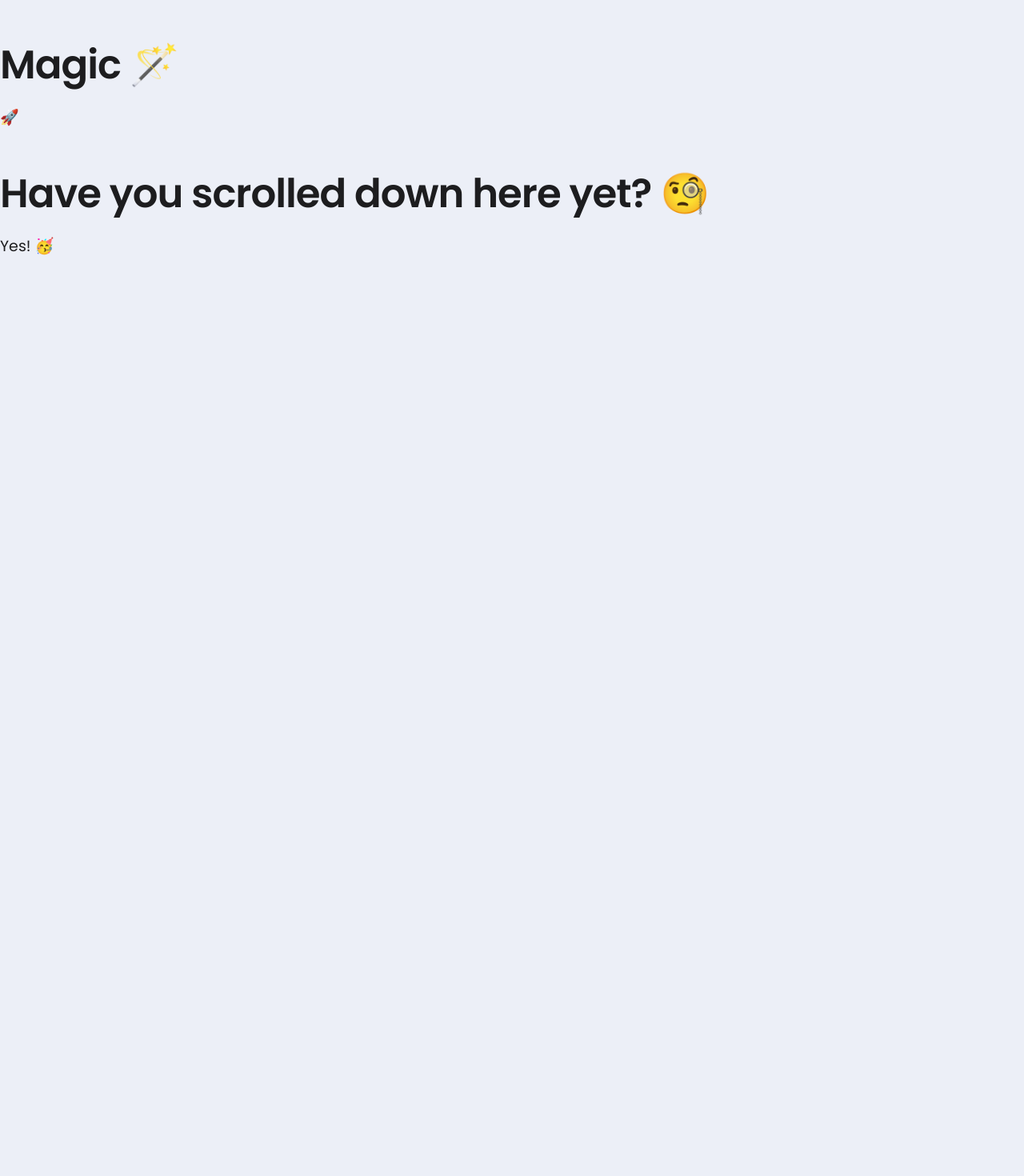
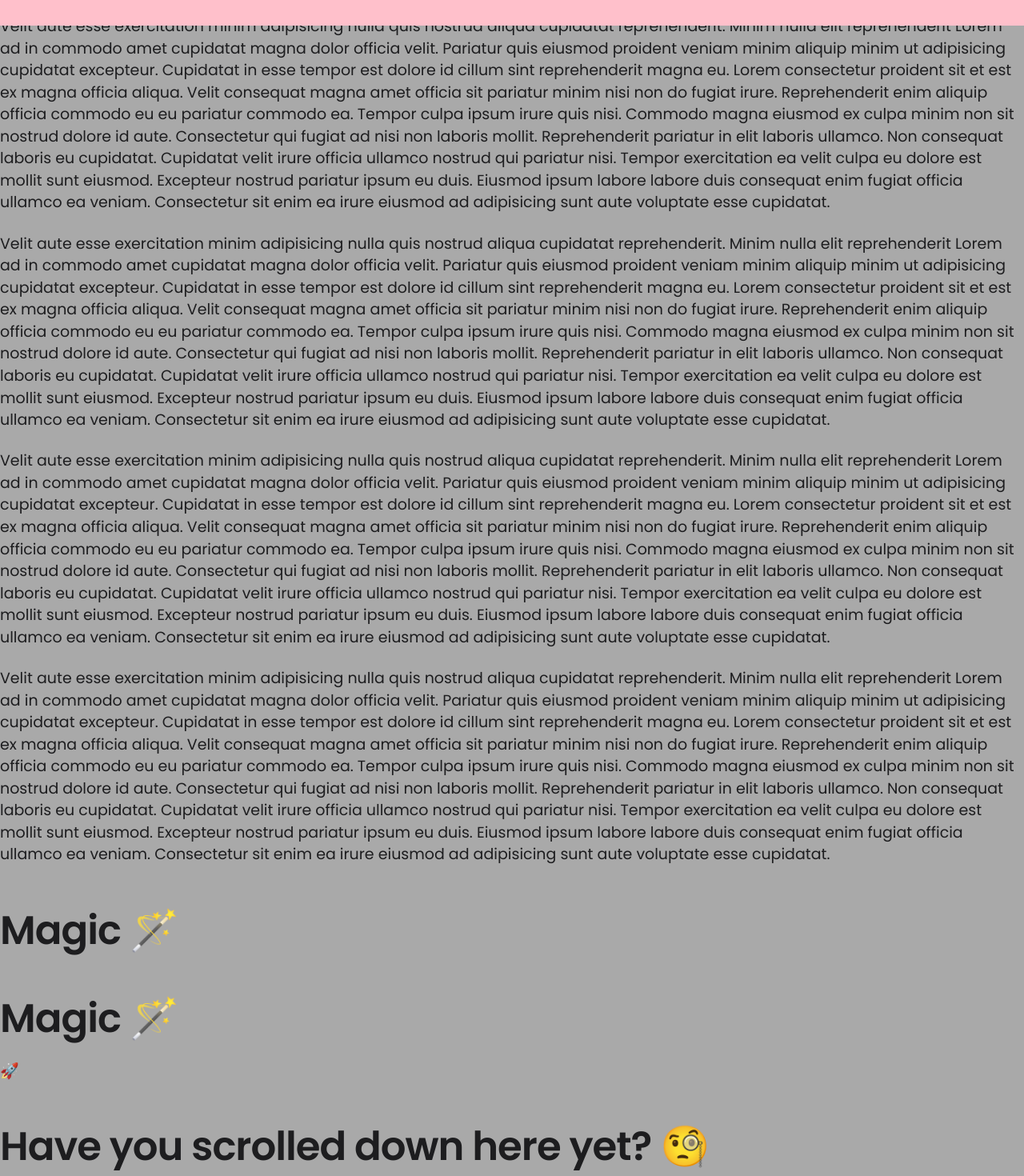
Before and after one commit to kr1st1nagr03g3r/kristinagroegerca, a Next.js app: page /scroll in a window 1280 px wide. Shown: the top 1470 px of the page at 80% size. Before the commit the page ends 800 px from the top, so only its background shows below. Built offline with nearby package versions, Linux system fonts and the light colour scheme; a web font is replaced by a local one.

Commit message:
nav styles

```diff
--- a/components/Container.js
+++ b/components/Container.js
@@ -1,6 +1,6 @@
 function Container({ children }) {
     return (
-      <div className="sevenSevenSix">
+      <div className="thicc">
           {children}
         </div>
 
--- a/package.json
+++ b/package.json
@@ -3,7 +3,7 @@
   "version": "0.1.0",
   "private": true,
   "scripts": {
-    "dev": "next dev",
+    "dev": "NODE_OPTIONS='--inspect' next dev",
     "build": "next build",
     "start": "next start",
     "lint": "next lint"
--- a/pages/scroll.js
+++ b/pages/scroll.js
@@ -1,6 +1,7 @@
 // import { useRef, useEffect, useState } from 'react';
 import { useInView } from 'react-intersection-observer';
-import styles from '../styles/Nav.module.css'
+import styles from '../styles/Animations.module.css';
+import Navigation from '../components/Navigation'
 
 export default function Home() {
     const { ref: myRef, inView: myElementIsVisible } = useInView();
@@ -9,12 +10,60 @@ export default function Home() {
     return (
 
         <div>
+
+
+            <div ><p>Velit aute esse exercitation minim adipisicing nulla quis nostrud aliqua cupidatat reprehenderit. Minim nulla elit reprehenderit Lorem ad in commodo amet cupidatat magna dolor officia velit. Pariatur quis eiusmod proident veniam minim aliquip minim ut adipisicing cupidatat excepteur.
+
+                Cupidatat in esse tempor est dolore id cillum sint reprehenderit magna eu. Lorem consectetur proident sit et est ex magna officia aliqua. Velit consequat magna amet officia sit pariatur minim nisi non do fugiat irure. Reprehenderit enim aliquip officia commodo eu eu pariatur commodo ea. Tempor culpa ipsum irure quis nisi. Commodo magna eiusmod ex culpa minim non sit nostrud dolore id aute.
+
+                Consectetur qui fugiat ad nisi non laboris mollit. Reprehenderit pariatur in elit laboris ullamco. Non consequat laboris eu cupidatat. Cupidatat velit irure officia ullamco nostrud qui pariatur nisi.
+
+                Tempor exercitation ea velit culpa eu dolore est mollit sunt eiusmod. Excepteur nostrud pariatur ipsum eu duis. Eiusmod ipsum labore labore duis consequat enim fugiat officia ullamco ea veniam. Consectetur sit enim ea irure eiusmod ad adipisicing sunt aute voluptate esse cupidatat.</p></div>
+
+            <div><p>Velit aute esse exercitation minim adipisicing nulla quis nostrud aliqua cupidatat reprehenderit. Minim nulla elit reprehenderit Lorem ad in commodo amet cupidatat magna dolor officia velit. Pariatur quis eiusmod proident veniam minim aliquip minim ut adipisicing cupidatat excepteur.
+
+                Cupidatat in esse tempor est dolore id cillum sint reprehenderit magna eu. Lorem consectetur proident sit et est ex magna officia aliqua. Velit consequat magna amet officia sit pariatur minim nisi non do fugiat irure. Reprehenderit enim aliquip officia commodo eu eu pariatur commodo ea. Tempor culpa ipsum irure quis nisi. Commodo magna eiusmod ex culpa minim non sit nostrud dolore id aute.
+
+                Consectetur qui fugiat ad nisi non laboris mollit. Reprehenderit pariatur in elit laboris ullamco. Non consequat laboris eu cupidatat. Cupidatat velit irure officia ullamco nostrud qui pariatur nisi.
+
+                Tempor exercitation ea velit culpa eu dolore est mollit sunt eiusmod. Excepteur nostrud pariatur ipsum eu duis. Eiusmod ipsum labore labore duis consequat enim fugiat officia ullamco ea veniam. Consectetur sit enim ea irure eiusmod ad adipisicing sunt aute voluptate esse cupidatat.</p></div>
+
+                <div><p>Velit aute esse exercitation minim adipisicing nulla quis nostrud aliqua cupidatat reprehenderit. Minim nulla elit reprehenderit Lorem ad in commodo amet cupidatat magna dolor officia velit. Pariatur quis eiusmod proident veniam minim aliquip minim ut adipisicing cupidatat excepteur.
+
+Cupidatat in esse tempor est dolore id cillum sint reprehenderit magna eu. Lorem consectetur proident sit et est ex magna officia aliqua. Velit consequat magna amet officia sit pariatur minim nisi non do fugiat irure. Reprehenderit enim aliquip officia commodo eu eu pariatur commodo ea. Tempor culpa ipsum irure quis nisi. Commodo magna eiusmod ex culpa minim non sit nostrud dolore id aute.
+
+Consectetur qui fugiat ad nisi non laboris mollit. Reprehenderit pariatur in elit laboris ullamco. Non consequat laboris eu cupidatat. Cupidatat velit irure officia ullamco nostrud qui pariatur nisi.
+
+Tempor exercitation ea velit culpa eu dolore est mollit sunt eiusmod. Excepteur nostrud pariatur ipsum eu duis. Eiusmod ipsum labore labore duis consequat enim fugiat officia ullamco ea veniam. Consectetur sit enim ea irure eiusmod ad adipisicing sunt aute voluptate esse cupidatat.</p></div>
+
+<div><p>Velit aute esse exercitation minim adipisicing nulla quis nostrud aliqua cupidatat reprehenderit. Minim nulla elit reprehenderit Lorem ad in commodo amet cupidatat magna dolor officia velit. Pariatur quis eiusmod proident veniam minim aliquip minim ut adipisicing cupidatat excepteur.
+
+Cupidatat in esse tempor est dolore id cillum sint reprehenderit magna eu. Lorem consectetur proident sit et est ex magna officia aliqua. Velit consequat magna amet officia sit pariatur minim nisi non do fugiat irure. Reprehenderit enim aliquip officia commodo eu eu pariatur commodo ea. Tempor culpa ipsum irure quis nisi. Commodo magna eiusmod ex culpa minim non sit nostrud dolore id aute.
+
+Consectetur qui fugiat ad nisi non laboris mollit. Reprehenderit pariatur in elit laboris ullamco. Non consequat laboris eu cupidatat. Cupidatat velit irure officia ullamco nostrud qui pariatur nisi.
+
+Tempor exercitation ea velit culpa eu dolore est mollit sunt eiusmod. Excepteur nostrud pariatur ipsum eu duis. Eiusmod ipsum labore labore duis consequat enim fugiat officia ullamco ea veniam. Consectetur sit enim ea irure eiusmod ad adipisicing sunt aute voluptate esse cupidatat.</p></div>
+<div>
+                <div>
+                    <h2 ref={magicSectionRef}>
+                        Magic 🪄
+                    </h2>
+                    <p>
+                        {/* using template literals */}
+                        <span className={`${styles.navOuter} ${magicSectionIsVisible ? styles.animateNav : styles.animateNavOut}`}>
+
+                        </span>
+                    </p>
+                </div>
+            </div>
+
             <div>
                 <div>
                     <h2 ref={magicSectionRef}>
                         Magic 🪄
                     </h2>
                     <p>
+                        {/* using template literals */}
                         <span className={`${styles.rocket} ${magicSectionIsVisible ? styles.animateRocket : ''}`}>
                             🚀
                         </span>
@@ -27,7 +76,7 @@ export default function Home() {
                     <h2 ref={myRef}>
                         Have you scrolled down here yet? 🧐
                     </h2>
-
+                    {/* ? is the ternary operator */}
                     <p>{myElementIsVisible ? 'Yes! 🥳' : 'No 🙈'}</p>
                 </div>
             </div>
--- a/styles/Animations.module.css
+++ b/styles/Animations.module.css
@@ -29,3 +29,65 @@
       transform: scale(20) translate3D(100vw, -100vh, 0) rotate(0);
     }
   }
+
+  /* Animate Navigation UP on scroll */
+
+  /* Animate navigation up when scrolling */
+
+  .navOuter {
+    height: 140px;
+    width: 100vw;
+    background-color: #eceff7;
+    display: flex;
+    flex-direction: row;
+    flex-wrap: nowrap;
+    align-content: center;
+    justify-content: center;
+    align-items: center;
+    position: fixed;
+    top: 0px;
+    /* box-shadow: 4px 3px 20px 3px grey; */
+  }
+
+.animateNav {
+  animation-duration: 0.5s;
+  animation-name: animateNav;
+  animation-iteration-count: 1;
+  animation-fill-mode: forwards;
+  -webkit-animation-fill-mode: forwards;
+}
+
+@keyframes animateNav {
+  from {
+    height: 140px;
+    background-color: pink;
+    transition: all 500ms cubic-bezier(0.420, 0.000, 1.000, 1.000); /* ease-in */
+
+transition-timing-function: cubic-bezier(0.420, 0.000, 1.000, 1.000); /* ease-in */
+  }
+
+  to {
+   height: 32px;
+   background-color: pink;
+  }
+}
+
+.animateNavOut {
+    animation-duration: 0.5s;
+    animation-name: animateNavOut;
+    animation-iteration-count: 1;
+    animation-fill-mode: forwards;
+    -webkit-animation-fill-mode: forwards;
+  }
+
+@keyframes animateNavOut {
+  from {
+    height: 32px;
+    background-color: pink;
+  }
+
+  to {
+    height: 140px;
+   background-color: pink;
+  }
+}
--- a/styles/Nav.module.css
+++ b/styles/Nav.module.css
@@ -1,25 +1,24 @@
 .navOuter {
-  height: 140px;
+  height: 90px;
   width: 100vw;
-  background-color: #d3d3d3;
+  background-color: darkgrey;
   display: flex;
   flex-direction: row;
   flex-wrap: nowrap;
-  align-content: center;
-  justify-content: center;
+  position: fixed;
+  top: 0px;
+  /* box-shadow: 4px 3px 20px 3px grey; */
   align-items: center;
-  position: fixed;
-  /* box-shadow: 4px 3px 20px 3px grey; */
+  flex-grow: 0;
+  flex-shrink: 1;
+  flex-basis: auto;
 }
 
 .navInner {
-  width: 776px;
   display: flex;
   flex-direction: row;
-  flex-wrap: nowrap;
-  align-content: center;
-  justify-content: space-evenly;
-  align-items: center;
+  width: 776px;
+  justify-content: space-between;
 }
 
 .eyesFollow {
@@ -37,6 +36,7 @@
   align-items: center;
   border-radius: 50%;
 }
+
 .eye {
   border-radius: 50%;
   height: 40px;
@@ -60,3 +60,44 @@
   color: #403e3e;
   font-weight: 600;
 }
+
+.logo {
+ height: 50px;
+ max-height: 50px;
+ width: 50px;
+ max-width: 50px;
+ display:flex;
+}
+
+.third {
+  flex: 1;
+}
+
+
+/* Animate navigation up when scrolling */
+
+.animateNav {
+  animation-duration: 5s;
+  animation-name: animateNav;
+}
+
+@keyframes animateNav {
+  0% {
+    height: 140px;
+  }
+  /* 5% {
+    transform: scale(1.25) rotate(-15deg);
+  }
+  10% {
+    transform: scale(1.5) rotate(5deg);
+  }
+  15% {
+    transform: scale(1.75) rotate(-10deg);
+  }
+  20% {
+    transform: scale(2) rotate(0);
+  } */
+  100% {
+   height: 32px;
+  }
+}
--- a/styles/globals.css
+++ b/styles/globals.css
@@ -6,7 +6,7 @@ body {
   margin: 0;
   font-family: Poppins, -apple-system, BlinkMacSystemFont, Segoe UI, Roboto,
     Oxygen, Ubuntu, Cantarell, Fira Sans, Droid Sans, Helvetica Neue, sans-serif;
-  background-color: #eceff7;
+  background-color: darkgrey;
   color: #1d1d1f;
   font-size: 19px;
   font-display: block; /* Fix Font Flickering */
@@ -24,13 +24,19 @@ a {
 
 /* Beautiful font stuff  */
 
+h1, h2, h3, h4, h5, h6, p, p.legal {
+  color: #1d1d1f;
+}
+
 h1 {
+  margin-top: 0px;
   font-family: Corben;
-  font-weight: 400;
+  font-weight: 700;
   line-height: 1;
   font-size: 4.23rem;
   margin-bottom: 1.25rem;
   margin-block-start: 1 rem;
+  color: #232323;
 }
 
 h2 {
@@ -58,7 +64,6 @@ p {
   font-weight: 400;
   line-height: 27.55px;
   margin-bottom: 23.75px;
-  color: #1d1d1f;
 }
 
 p.legal {
@@ -67,13 +72,17 @@ p.legal {
   margin: 9.99px 0px 23.75px 0px;
 }
 
+p.text-top {
+  padding-top: 0px;
+  margin-top: 0px;
+}
+
 /* Container Comopnent, 776px wide, centered */
-.sevenSevenSix {
+.thicc {
   width: 776px;
   margin: 0 auto;
   display: flex;
   flex-direction: column;
-  padding: 30px 0;
   align-content: flex-start;
   justify-content: center;
   align-items: flex-start;
@@ -93,7 +102,7 @@ p.legal {
 }
 
 .heroOuter {
-  background-color: darkgrey;
+  background-color: #eceff7;
   width: 100vw;
   padding-top: 140px;
 }
```
Also changed, not shown: components/Navigation.js (+16 -17 lines), pages/index.js (+10 -6 lines), public/placeholder.png (added).
